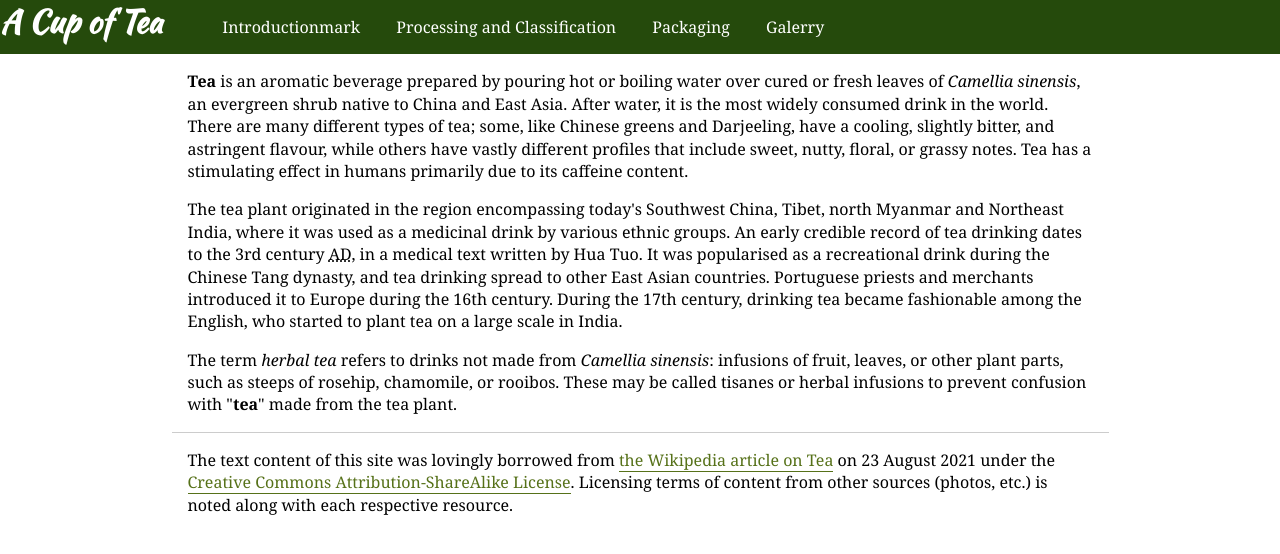
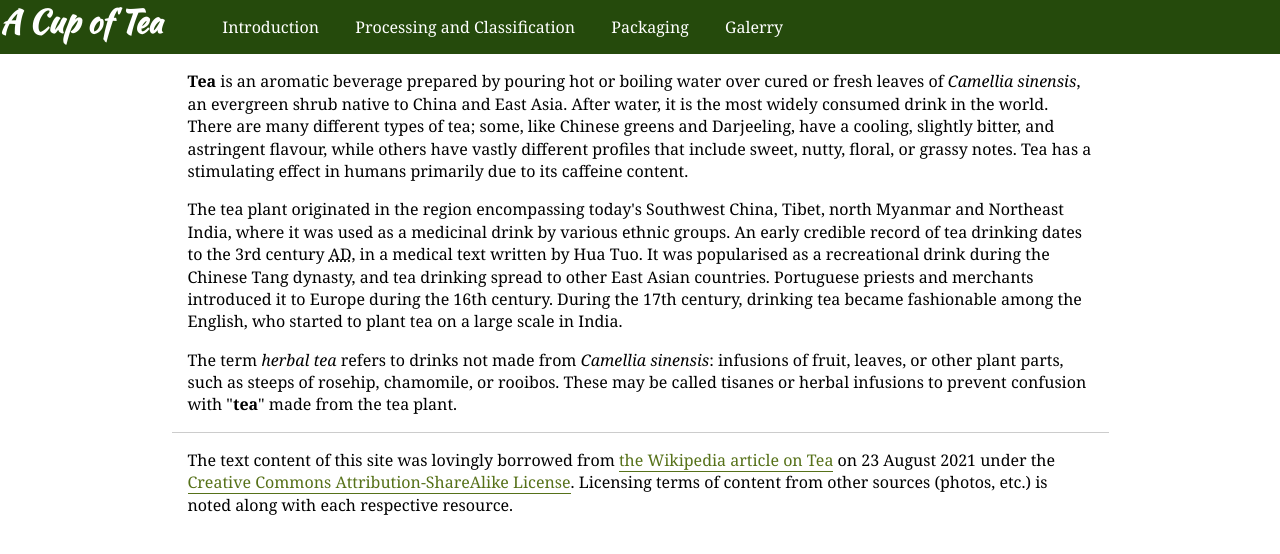
Before and after one commit to yusupsr/yusupsr.github.io, a plain HTML site: page a-cup-of-tea/index.html in a window 1280 px wide. Drawn offline with Linux system fonts and the light colour scheme; files whose address does not match are found by name.

```diff
--- a/a-cup-of-tea/index.html
+++ b/a-cup-of-tea/index.html
@@ -11,7 +11,7 @@
 			<h1>A Cup of Tea</h1>
 			<nav id="menu">
 				<ul>
-					<li>Introductionmark</li>
+					<li>Introduction</li>
 					<li><a href="processing-and-classification.html">Processing and Classification</a></li>
 					<li><a href="packaging.html">Packaging</a></li>
 					<li><a href="galerry.html">Galerry</a></li>
```
